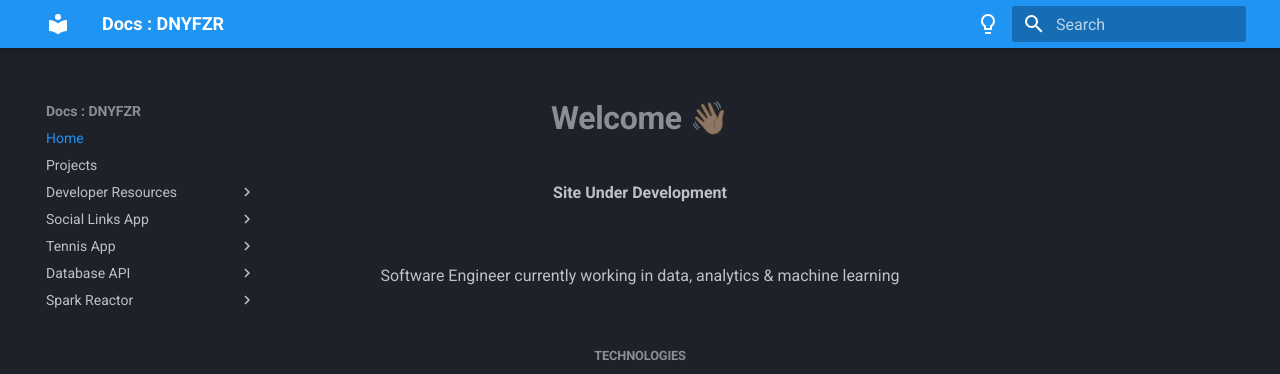
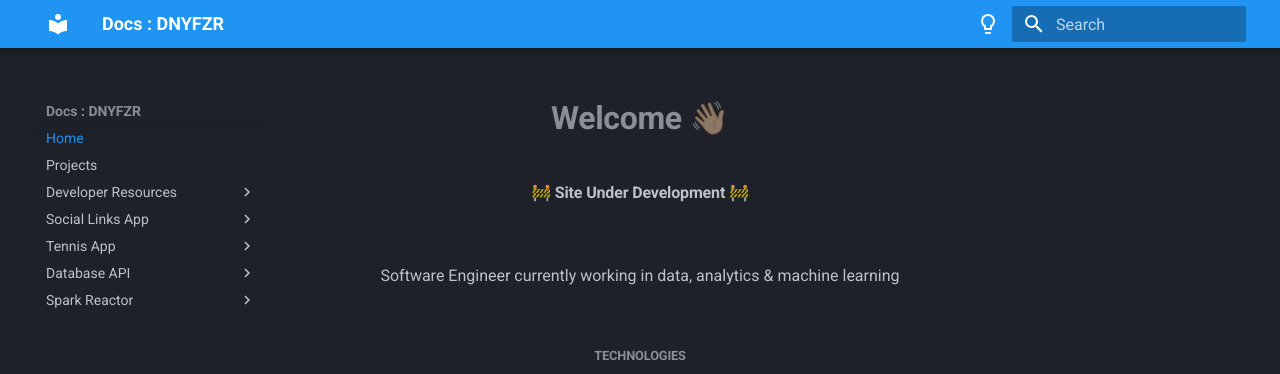
Before and after one commit to DNYFZR/dnyfzr.github.io, an MkDocs documentation site: the page built from docs/index.md, in a window 1280 px wide. Shown: the top 374 px of the page. Built offline with MkDocs 1.6.1 and Material for MkDocs 9.7.7, drawn with Linux system fonts in a browser that asks for light colours.

Commit message:
Updated homepage

```diff
--- a/docs/index.md
+++ b/docs/index.md
@@ -1,19 +1,20 @@
+<!--- Head --->
 <h1 align="center"><b> Welcome 👋🏼 </b></h1>
 
+<h4 align="center"><b> 🚧 Site Under Development 🚧</b></h4>
+
+<br>
+
+<!--- Intro --->
 <p align="center">
 
-  <b> Site Under Development </b>
+  Software Engineer currently working in data, analytics & machine learning
 
 </p>
 
 <br>
 
-<p align="center">
-  Software Engineer currently working in data, analytics & machine learning
-</p>
-
-<br>
-
+<!--- Tech badges --->
 <h5 align="center"><b> Technologies </b></h5>
 
 <div align="center">
```
